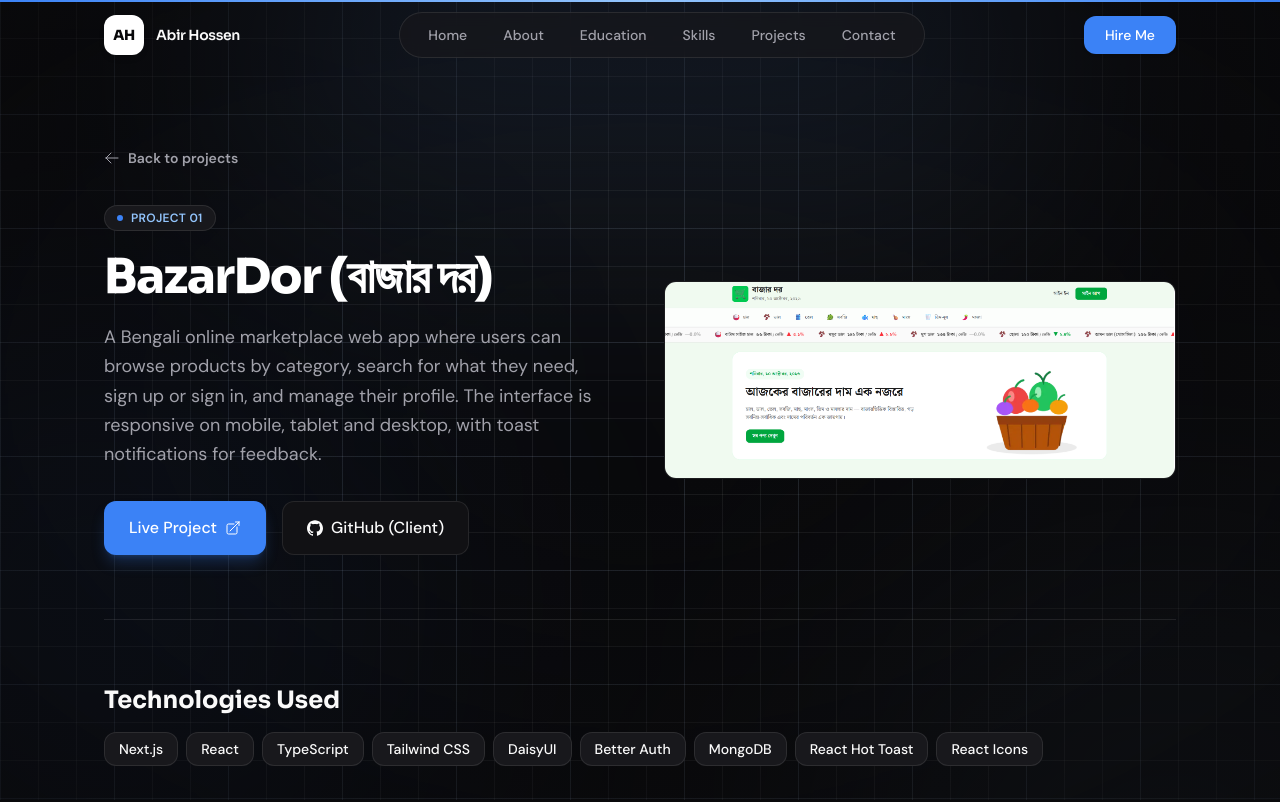
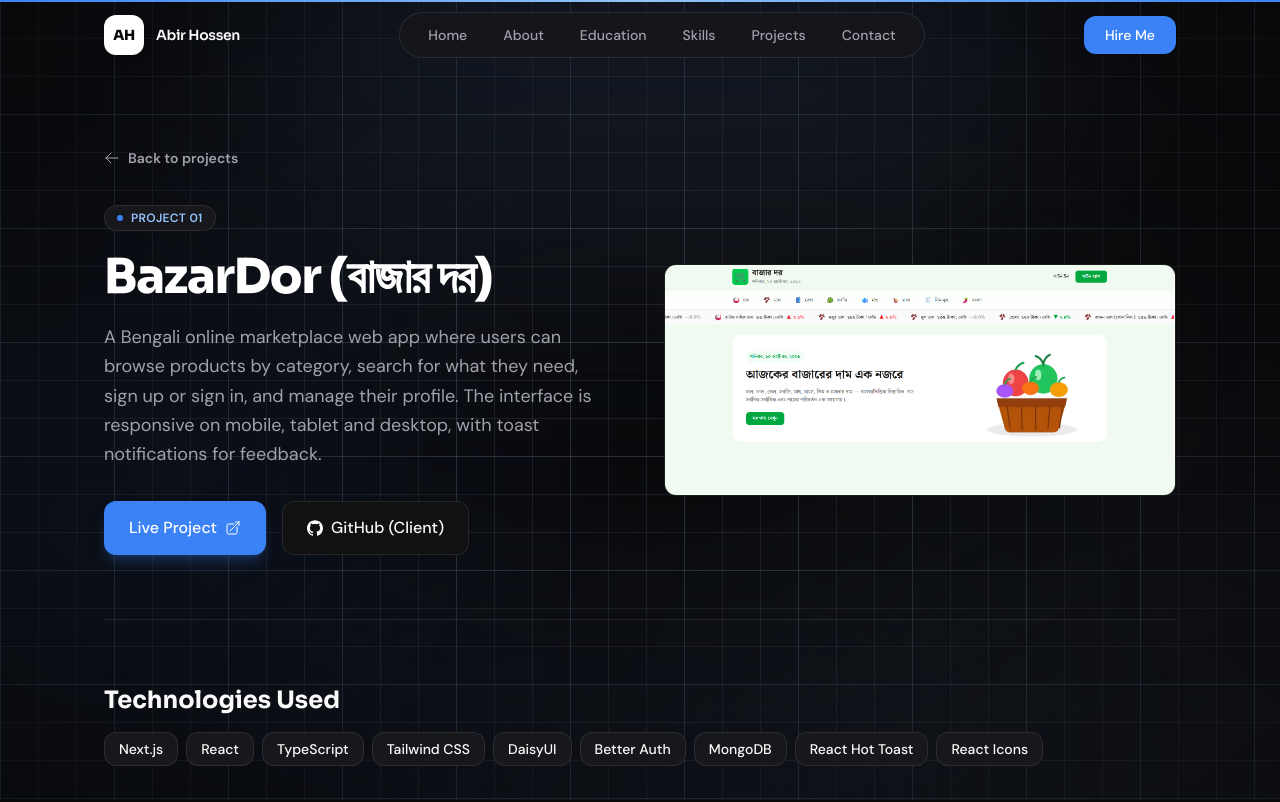
Before and after one commit to abirjuboraj/abir-portfolio, a Next.js app: page /projects/bazar-dor in a window 1280 px wide. Shown: the top 802 px of the page. Built offline with nearby package versions, Linux system fonts and the light colour scheme.

Commit message:
feat: harmonize background across all sections and align project card contents horizontally

```diff
--- a/src/app/globals.css
+++ b/src/app/globals.css
@@ -100,20 +100,20 @@ body {
 .bg-grid-tech {
   background-size: 38px 38px;
   background-image:
-    linear-gradient(to right, rgba(255, 255, 255, 0.065) 1px, transparent 1px),
-    linear-gradient(to bottom, rgba(255, 255, 255, 0.065) 1px, transparent 1px);
+    linear-gradient(to right, rgba(255, 255, 255, 0.08) 1px, transparent 1px),
+    linear-gradient(to bottom, rgba(255, 255, 255, 0.08) 1px, transparent 1px);
 }
 
 /* Secondary wide accent grid */
 .bg-grid-fine {
   background-size: 114px 114px;
   background-image:
-    linear-gradient(to right, rgba(147, 197, 253, 0.09) 1px, transparent 1px),
-    linear-gradient(to bottom, rgba(147, 197, 253, 0.09) 1px, transparent 1px);
+    linear-gradient(to right, rgba(147, 197, 253, 0.12) 1px, transparent 1px),
+    linear-gradient(to bottom, rgba(147, 197, 253, 0.12) 1px, transparent 1px);
 }
 
 /* Subtle dot matrix pattern */
 .bg-dots-pattern {
-  background-image: radial-gradient(rgba(147, 197, 253, 0.16) 1.2px, transparent 1.2px);
+  background-image: radial-gradient(rgba(147, 197, 253, 0.2) 1.2px, transparent 1.2px);
   background-size: 24px 24px;
 }
--- a/src/app/layout.tsx
+++ b/src/app/layout.tsx
@@ -123,19 +123,22 @@ export default function RootLayout({
           <div className="absolute inset-0 bg-grid-tech" />
 
           {/* Secondary wide blueprint accent grid */}
-          <div className="absolute inset-0 bg-grid-fine opacity-80" />
+          <div className="absolute inset-0 bg-grid-fine opacity-90" />
 
           {/* Top Hero ambient radial flare */}
           <div className="absolute -top-36 left-1/2 -translate-x-1/2 w-[850px] h-[520px] bg-gradient-to-b from-blue/25 via-soft-blue/10 to-transparent blur-[120px] rounded-full" />
 
-          {/* Mid-page deep ambient glow spot (left) */}
-          <div className="absolute top-[38%] -left-48 w-[600px] h-[600px] bg-blue/[0.08] rounded-full blur-[140px]" />
+          {/* Mid-upper deep ambient glow spot (left) */}
+          <div className="absolute top-[28%] -left-48 w-[600px] h-[600px] bg-blue/[0.09] rounded-full blur-[140px]" />
 
-          {/* Lower-page deep ambient glow spot (right) */}
-          <div className="absolute top-[72%] -right-48 w-[600px] h-[600px] bg-soft-blue/[0.07] rounded-full blur-[140px]" />
+          {/* Mid-lower deep ambient glow spot (right) */}
+          <div className="absolute top-[60%] -right-48 w-[650px] h-[650px] bg-soft-blue/[0.08] rounded-full blur-[140px]" />
+
+          {/* Lower deep ambient glow spot (bottom center) */}
+          <div className="absolute -bottom-24 left-1/2 -translate-x-1/2 w-[700px] h-[400px] bg-gradient-to-t from-blue/15 via-soft-blue/5 to-transparent blur-[120px] rounded-full" />
 
           {/* Subtle perimeter vignette for depth */}
-          <div className="absolute inset-0 bg-[radial-gradient(ellipse_at_center,transparent_15%,rgba(9,9,11,0.65)_100%)]" />
+          <div className="absolute inset-0 bg-[radial-gradient(ellipse_at_center,transparent_20%,rgba(9,9,11,0.6)_100%)]" />
         </div>
 
         {/* Global Fixed Navbar */}
--- a/src/app/projects/[slug]/page.tsx
+++ b/src/app/projects/[slug]/page.tsx
@@ -137,7 +137,7 @@ export default async function ProjectDetailPage({ params }: PageProps) {
               alt={project.name}
               fallbackTitle={project.name}
               expectedPath={`public${project.image}`}
-              aspectRatioClass="aspect-video"
+              aspectRatioClass="aspect-[2.2/1]"
               priority
               sizes="(max-width: 1024px) 100vw, 560px"
             />
--- a/src/components/About.tsx
+++ b/src/components/About.tsx
@@ -73,7 +73,7 @@ export default function About() {
   return (
     <section
       id="about"
-      className="py-20 md:py-28 bg-surface/85 backdrop-blur-sm border-y border-line relative"
+      className="py-20 md:py-28 relative"
     >
       <div className="max-w-[1120px] mx-auto px-6">
         {/* Section Heading */}
--- a/src/components/Contact.tsx
+++ b/src/components/Contact.tsx
@@ -186,7 +186,7 @@ export default function Contact() {
   return (
     <section
       id="contact"
-      className="py-20 md:py-28 bg-surface/85 backdrop-blur-sm border-y border-line relative"
+      className="py-20 md:py-28 relative"
     >
       <div className="max-w-[1120px] mx-auto px-6">
         <SectionHeading
--- a/src/components/Footer.tsx
+++ b/src/components/Footer.tsx
@@ -166,7 +166,7 @@ export default function Footer() {
   };
 
   return (
-    <footer className="relative bg-bg border-t border-line pt-16 pb-8 md:pt-20 md:pb-10 overflow-hidden">
+    <footer className="relative border-t border-line pt-16 pb-8 md:pt-20 md:pb-10 overflow-hidden">
       <div className="max-w-[1120px] mx-auto px-6">
         {/* Three Columns: Left Statement, Middle Navigate, Right Connect */}
         <div className="grid grid-cols-1 md:grid-cols-12 gap-10 md:gap-8 pb-12">
--- a/src/components/ImageWithFallback.tsx
+++ b/src/components/ImageWithFallback.tsx
@@ -70,10 +70,10 @@ export default function ImageWithFallback({
   // Project variant
   return (
     <div
-      className={`relative w-full overflow-hidden rounded-xl border border-line/70 bg-[#0c0c0f] ${className}`}
+      className={`relative w-full aspect-[2.2/1] overflow-hidden rounded-xl border border-line/70 bg-[#0c0c0f] ${className}`}
     >
       {error ? (
-        <div className="w-full aspect-[2.2/1] flex flex-col items-center justify-center p-6 text-center select-none bg-gradient-to-b from-raised/80 to-surface">
+        <div className="w-full h-full flex flex-col items-center justify-center p-6 text-center select-none bg-gradient-to-b from-raised/80 to-surface">
           <div className="w-12 h-12 rounded-xl bg-surface border border-line flex items-center justify-center text-soft-blue/70 mb-3 shadow-inner">
             <HiOutlinePhoto className="w-6 h-6" />
           </div>
@@ -93,11 +93,10 @@ export default function ImageWithFallback({
         <Image
           src={src}
           alt={alt}
-          width={1920}
-          height={860}
+          fill
           priority={priority}
           sizes={sizes}
-          className="w-full h-auto block object-cover object-top transition-transform duration-500 group-hover:scale-[1.01]"
+          className="object-cover object-top transition-transform duration-500 group-hover:scale-[1.01]"
           onError={() => setError(true)}
         />
       )}
--- a/src/components/ProjectCard.tsx
+++ b/src/components/ProjectCard.tsx
@@ -103,20 +103,20 @@ export default function ProjectCard({ project, index }: ProjectCardProps) {
           />
         </div>
 
-        {/* Project Title */}
-        <h3 className="font-sora text-lg sm:text-xl md:text-2xl font-bold text-text group-hover:text-white transition-colors mb-2">
+        {/* Project Title - 1-line clamped for uniform alignment */}
+        <h3 className="font-sora text-lg sm:text-xl md:text-2xl font-bold text-text group-hover:text-white transition-colors mb-2 line-clamp-1">
           {project.name}
         </h3>
 
-        {/* 3-line Description Clamp */}
-        <p className="text-xs sm:text-sm text-muted leading-relaxed line-clamp-3 mb-5">
+        {/* 3-line Description Clamp with uniform height */}
+        <p className="text-xs sm:text-sm text-muted leading-relaxed line-clamp-3 h-[3.8rem] sm:h-[4.2rem] mb-5 overflow-hidden">
           {project.description}
         </p>
       </div>
 
       <div>
-        {/* Tech Stack Tags */}
-        <div className="flex flex-wrap gap-1.5 mb-5">
+        {/* Tech Stack Tags - Fixed height container so footer aligns horizontally across cards */}
+        <div className="flex flex-wrap content-start gap-1.5 mb-5 h-[58px] sm:h-[62px] overflow-hidden">
           {visibleTags.map((tech) => (
             <span
               key={tech}
--- a/src/components/Skills.tsx
+++ b/src/components/Skills.tsx
@@ -146,7 +146,7 @@ export default function Skills() {
   return (
     <section
       id="skills"
-      className="py-20 md:py-28 bg-surface/85 backdrop-blur-sm border-y border-line relative overflow-hidden"
+      className="py-20 md:py-28 relative overflow-hidden"
     >
       <div className="max-w-[1120px] mx-auto px-6">
         <SectionHeading
```
Also changed, not shown: public/projects/bazar-dor.png.
